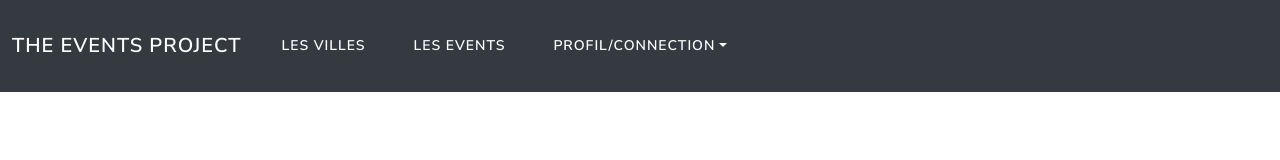
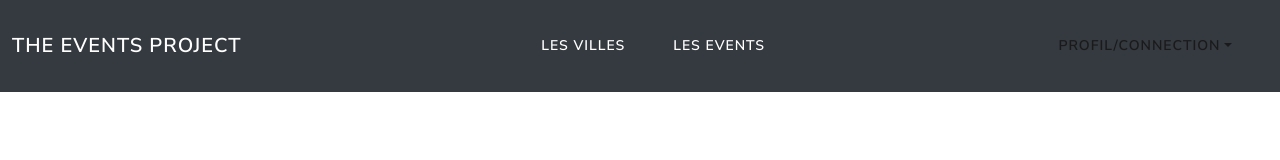
Before and after one commit to 0xKubitus/Atomic-Project, a plain HTML site: page navbar.html in a window 1280 px wide. Drawn offline with nearby package versions, Linux system fonts and the light colour scheme.

Commit message:
reprise apres manger

```diff
--- a/navbar.html
+++ b/navbar.html
@@ -20,6 +20,9 @@
           <button class="navbar-toggler" type="button" data-bs-toggle="collapse" data-bs-target="#navbarColor02" aria-controls="navbarColor02" aria-expanded="false" aria-label="Toggle navigation">
             <span class="navbar-toggler-icon"></span>
           </button>
+        </div>
+
+        <div class="container-fluid justify-content-md-center">
 
           <div class="collapse navbar-collapse justify-content-md-center" id="navbarColor02">
             <ul class="navbar-nav me-auto">
@@ -34,7 +37,11 @@
                 <a class="nav-link active" href="#">Les Events</a>
               </li>
 
-              <li class="nav-item dropdown">
+            </ul>
+          </div>
+        </div>
+
+        <div class="nav-item dropdown">
           <a class="nav-link active dropdown-toggle" data-bs-toggle="dropdown" href="#" role="button" aria-haspopup="true" aria-expanded="false">
             Profil/Connection</a>
           <div class="dropdown-menu">
@@ -44,11 +51,8 @@
             <a class="dropdown-item" href="#">Mon Profil</a>
             <a class="dropdown-item" href="#">Se Déconnecter</a>
           </div>
-              </li>
+        </div>
 
-            </ul>
-          </div>
-        </div>
       </nav>
     </div>
 
```
Lines whose indentation alone changed are shown as unchanged.
